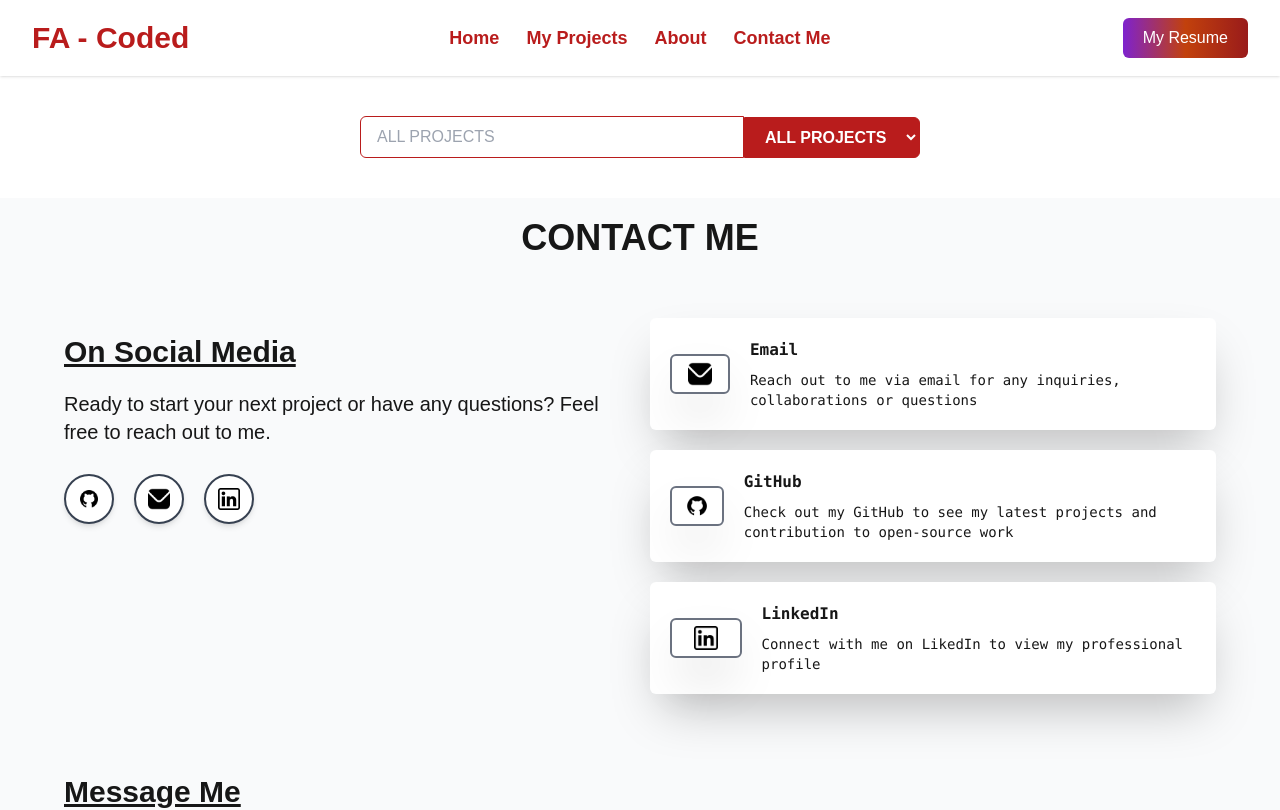
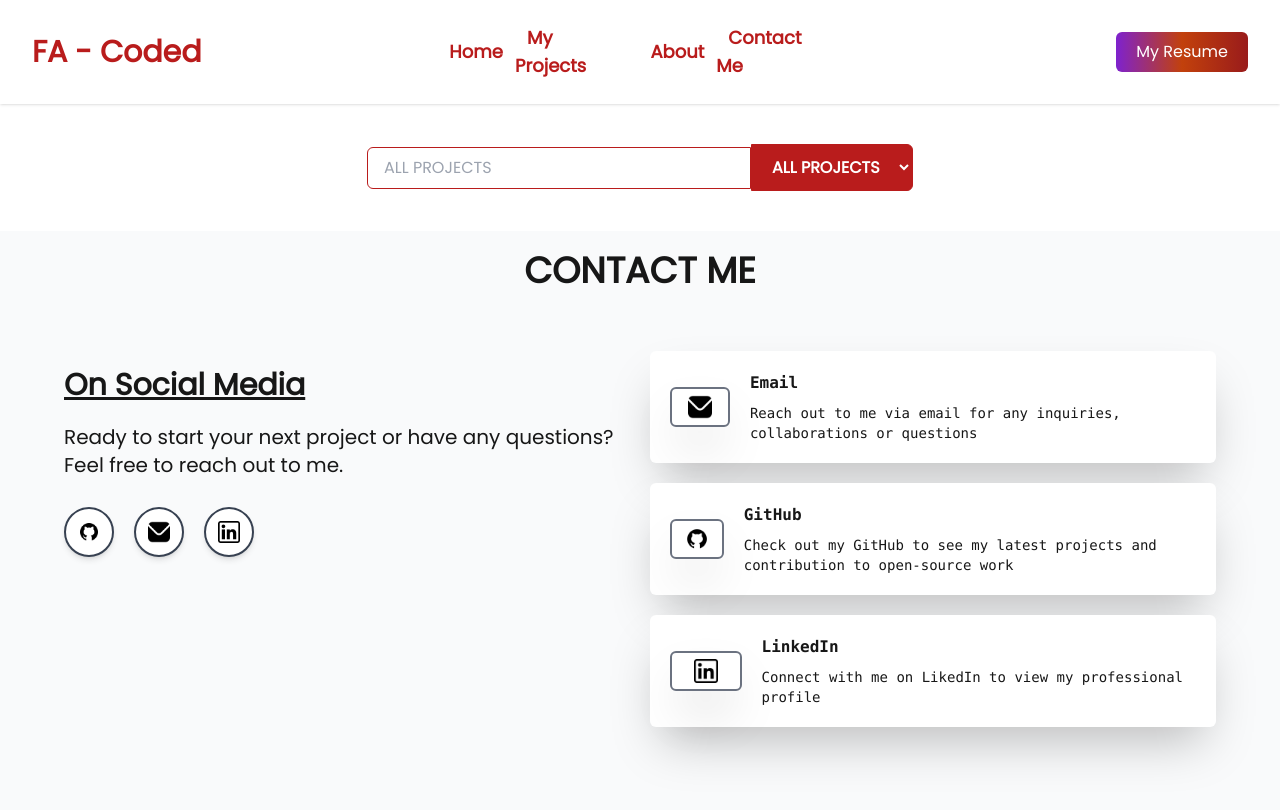
Before and after one commit to FirstAyo/fa-coded-cms, a Next.js app: page /contact in a window 1280 px wide. Shown: the top 810 px of the page. Built offline with nearby package versions, Linux system fonts and the light colour scheme.

Commit message:
changed the font style in the layout.js component to Poppins from Google fonts

```diff
--- a/app/(client)/layout.js
+++ b/app/(client)/layout.js
@@ -1,17 +1,19 @@
-import { Geist, Geist_Mono } from "next/font/google";
+import { Poppins } from "next/font/google";
 import "./globals.css";
 import Header from "../components/Header";
 import Footer from "../components/Footer";
 
-const geistSans = Geist({
-  variable: "--font-geist-sans",
-  subsets: ["latin"],
-});
+// const geistSans = Geist({
+//   variable: "--font-geist-sans",
+//   subsets: ["latin"],
+// });
 
-const geistMono = Geist_Mono({
-  variable: "--font-geist-mono",
-  subsets: ["latin"],
-});
+// const geistMono = Geist_Mono({
+//   variable: "--font-geist-mono",
+//   subsets: ["latin"],
+// });
+
+const postFont = Poppins({ weight: "400", subsets: ["latin"] });
 
 export const metadata = {
   title: "FA-Coded Portfolio",
@@ -23,7 +25,7 @@ export default function RootLayout({ children }) {
   return (
     <html lang="en">
       <body
-        className={`${geistSans.variable} ${geistMono.variable} antialiased`}
+        className={`${postFont.className} antialiased`}
       >
         <section className="max-w-[1440px] mx-auto shadow-2xl">
           <Header />
--- a/app/(client)/projects/[slug]/page.jsx
+++ b/app/(client)/projects/[slug]/page.jsx
@@ -7,7 +7,6 @@ import { PortableText } from "next-sanity";
 // import { SanityImageSource } from "@sanity/image-url/lib/types/types";
 import Image from "next/image";
 import React from "react";
-import profilePix from "../../../../public/Festus.jpg";
 import { VT323 } from "next/font/google";
 import gitHubIcon from "../../../../public/github.png";
 import emailIcon from "../../../../public/email.png";
@@ -75,7 +74,7 @@ async function BlogArticle({ params }) {
         <article className="lg:w-[60%] mx-2 mb-5 py-3 lg:mb-0 lg:py-0 shadow-2xl">
           <div className="">
             {data.category && data.category.length > 0 && (
-              <p className="bg-red-700 text-white font-semibold px-4 py-1 ">
+              <p className="bg-red-700 text-white font-semibold px-4 py-2 ">
                 {data.category[0].name}
               </p>
             )}
@@ -139,7 +138,7 @@ async function BlogArticle({ params }) {
 
           {/* this div holds the text/post content from sanity.io */}
           <div className="px-3">
-            <div className="prose prose-blue prose-lg max-w-none px-2 py-10">
+            <div className={` prose prose-blue prose-lg max-w-none px-2 py-10`}>
               <PortableText
                 value={data.content}
                 components={myPortableTextComponents}
```
